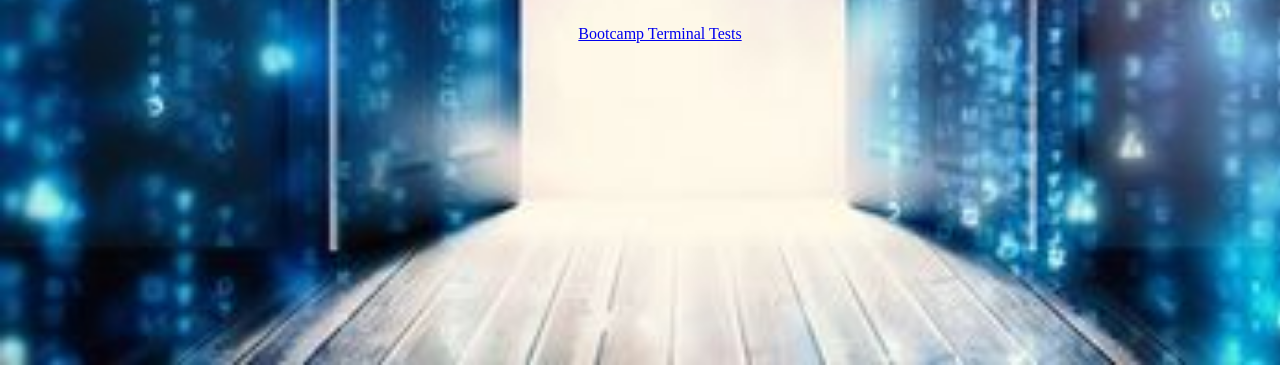
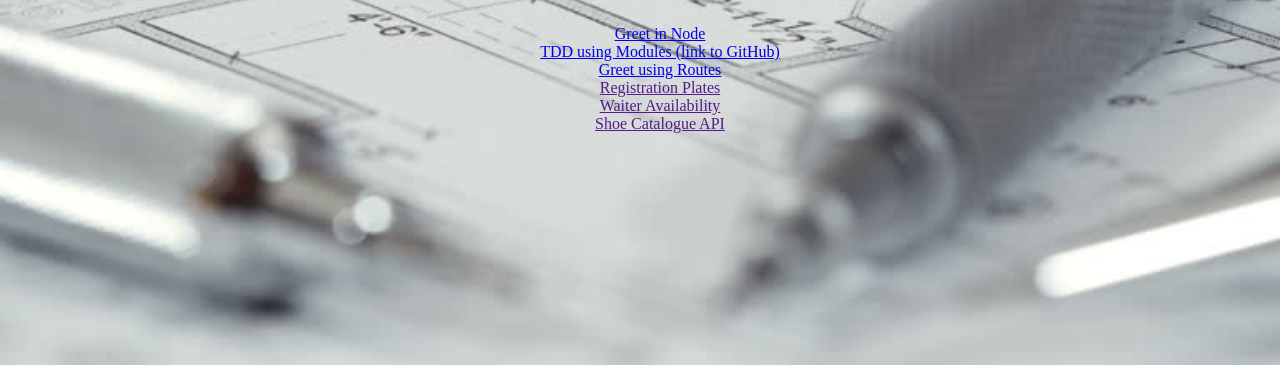
Before and after one commit to viwesomagaca/My_Profile, a plain HTML site: page index.html in a window 1280 px wide. Shown: the part 435-800 px from the top of the page. Drawn offline with Linux system fonts and the light colour scheme; a web font is replaced by a local one.

Commit message:
Changed Background Image

```diff
--- a/index.html
+++ b/index.html
@@ -25,7 +25,13 @@
 
 	<h4 id="frontEnd"> Back End Projects</h4>
 	<ul align="center">
-		<li> <a href="https://viwesomagaca.github.io/bootcamp_terminal_tests/">Bootcamp Terminal Tests</a></li>
+		<li> <a href="https://github.com/viwesomagaca/express_app">Greet in Node</a></li>
+		<li> <a href="https://github.com/viwesomagaca/bootcamp_terminal_tests">TDD using Modules (link to GitHub)</a></li>
+		<li> <a href="https://polar-harbor-45886.herokuapp.com/greetings/">Greet using Routes</a></li>
+		<li> <a href="">Registration Plates</a></li>
+		<li> <a href="">Waiter Availability</a></li>
+		<li> <a href="">Shoe Catalogue API</a></li>
+
 
 	</ul>
 
--- a/profile.css
+++ b/profile.css
@@ -4,7 +4,7 @@ font-size: 75px;
 }
 
 	body {
-    background-image: url("cloud_blog_post.jpg");
+    background-image: url("12.jpg");
     background-repeat: no-repeat;
 	background-size: cover;
     background-color: #cccccc;
```
Also changed, not shown: 12.jpg (added).
